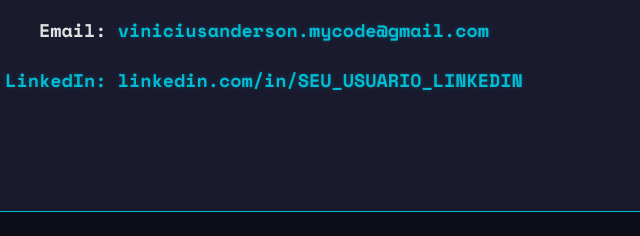
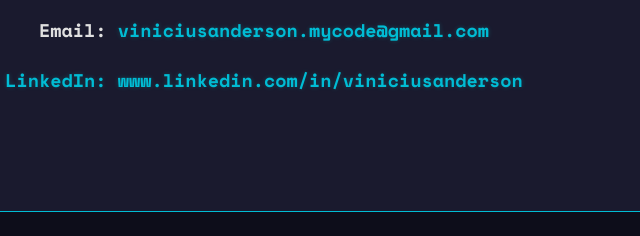
Before and after one commit to vinniscodes/Portfolio, a plain HTML site: page index.html in a window 1280 px wide. Shown: the part 1587-1823 px from the top of the page, 376-1016 px from the left. Drawn offline with nearby package versions, Linux system fonts and the light colour scheme; no server answers.

Commit message:
att linkedin

```diff
--- a/index.html
+++ b/index.html
@@ -30,7 +30,7 @@
                         <h2>Olá! Sou Vinicius Anderson.</h2>
 <p>Sou estudante de Ciência da Computação na <strong>UNICAP</strong>, com foco em <strong>Inteligência Artificial</strong>, desenvolvimento em <strong>Python</strong> e <strong>Java</strong>. <br>Tenho me dedicado à criação de projetos que aplicam IA de forma prática e criativa, e recentemente iniciei meus estudos em <strong>Cibersegurança</strong>. <br>Estou sempre buscando expandir meus conhecimentos e transformar ideias em soluções tecnológicas reais.</p>                        <div class="social-links">
                             <a href="https://github.com/Vinniscodes" target="_blank" rel="noopener noreferrer">GitHub</a>
-                            <a href="https://www.linkedin.com/in/vin%C3%ADcius-anderson-23a5472a5/" target="_blank" rel="noopener noreferrer">LinkedIn</a>
+                            <a href="www.linkedin.com/in/viniciusanderson" target="_blank" rel="noopener noreferrer">LinkedIn</a>
                         </div>
                     </div>
                 </div>
@@ -50,7 +50,7 @@
                 <p>Estou sempre aberto a novas conexões e oportunidades. Sinta-se à vontade para me contatar!</p>
                 <div class="contact-info">
                     <p><strong>Email:</strong> <a href="mailto:viniciusanderson.mycode@gmail.com">viniciusanderson.mycode@gmail.com</p>
-                    <p><strong>LinkedIn:</strong> <a href="https://www.linkedin.com/in/vin%C3%ADcius-anderson-23a5472a5/" target="_blank" rel="noopener noreferrer">linkedin.com/in/SEU_USUARIO_LINKEDIN</a></p>
+                    <p><strong>LinkedIn:</strong> <a href="www.linkedin.com/in/viniciusanderson" target="_blank" rel="noopener noreferrer">www.linkedin.com/in/viniciusanderson</a></p>
                 </div>
             </div>
         </section>
```
